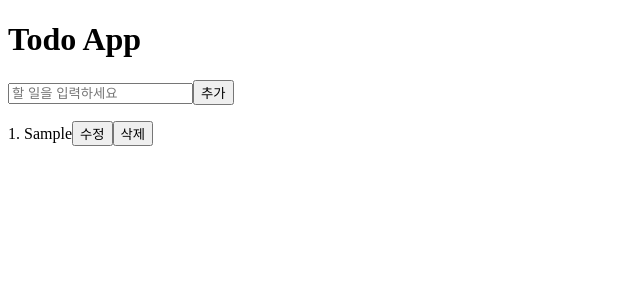
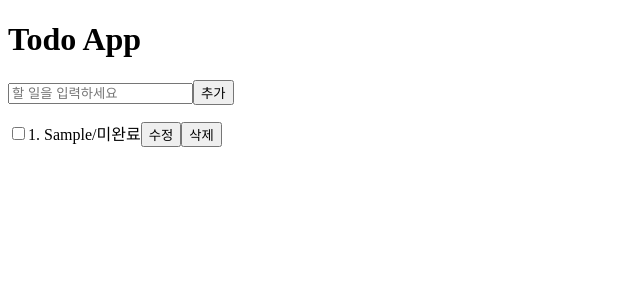
Before and after one commit to JuyoungKim1024/react-todo-mession1, a React (Vite) app: page / in a window 1280 px wide. Both pictures are taken after typing "Sample" into the empty fields and a click on the button "추가". Shown: the top 300 px of the page, without its empty margins (0-640 px from the left). Built offline with nearby package versions, Linux system fonts and the light colour scheme.

Commit message:
체크기능추가

```diff
--- a/src/components/TodoApp.jsx
+++ b/src/components/TodoApp.jsx
@@ -20,7 +20,7 @@ export default function TodoApp() {
             setTodos(todos.map((todo) => (todo.id === editId ? { ...todo, text: input } : todo)))
             setEditId(null)
         } else {
-            setTodos([...todos, { id: Date.now(), text: input }])
+            setTodos([...todos, { id: Date.now(), text: input, completed: false }])
         }
 
         setInput('')
@@ -35,13 +35,17 @@ export default function TodoApp() {
         setEditId(todo.id)
     }
 
+    const toggleTodo = (id) => {
+        setTodos(todos.map((todo) => (todo.id === id ? { ...todo, completed: !todo.completed } : todo)))
+    }
+
     return (
         <div>
             <h1>Todo App</h1>
 
             <TodoWriteForm input={input} changeInput={changeInput} addTodo={addTodo} editId={editId} />
 
-            <TodoList todos={todos} deleteTodo={deleteTodo} editTodo={editTodo} />
+            <TodoList todos={todos} deleteTodo={deleteTodo} editTodo={editTodo} toggleTodo={toggleTodo} />
         </div>
     )
 }
--- a/src/components/TodoList.jsx
+++ b/src/components/TodoList.jsx
@@ -1,9 +1,10 @@
-export default function TodoList({ todos, deleteTodo, editTodo }) {
+export default function TodoList({ todos, deleteTodo, editTodo, toggleTodo }) {
     return (
         <ul style={{ listStyle: 'none', padding: 0 }}>
             {todos.map((todo, index) => (
-                <li key={todo.id}>
-                    {index + 1}. {todo.text}
+                <li key={todo.id} style={{ textDecoration: todo.completed ? 'line-through' : 'none' }}>
+                    <input type="checkbox" checked={todo.completed} onChange={() => toggleTodo(todo.id)} />
+                    {index + 1}. {todo.text}/{todo.completed ? '완료' : '미완료'}
                     <button onClick={() => editTodo(todo)}>수정</button>
                     <button onClick={() => deleteTodo(todo.id)}>삭제</button>
                 </li>
```
